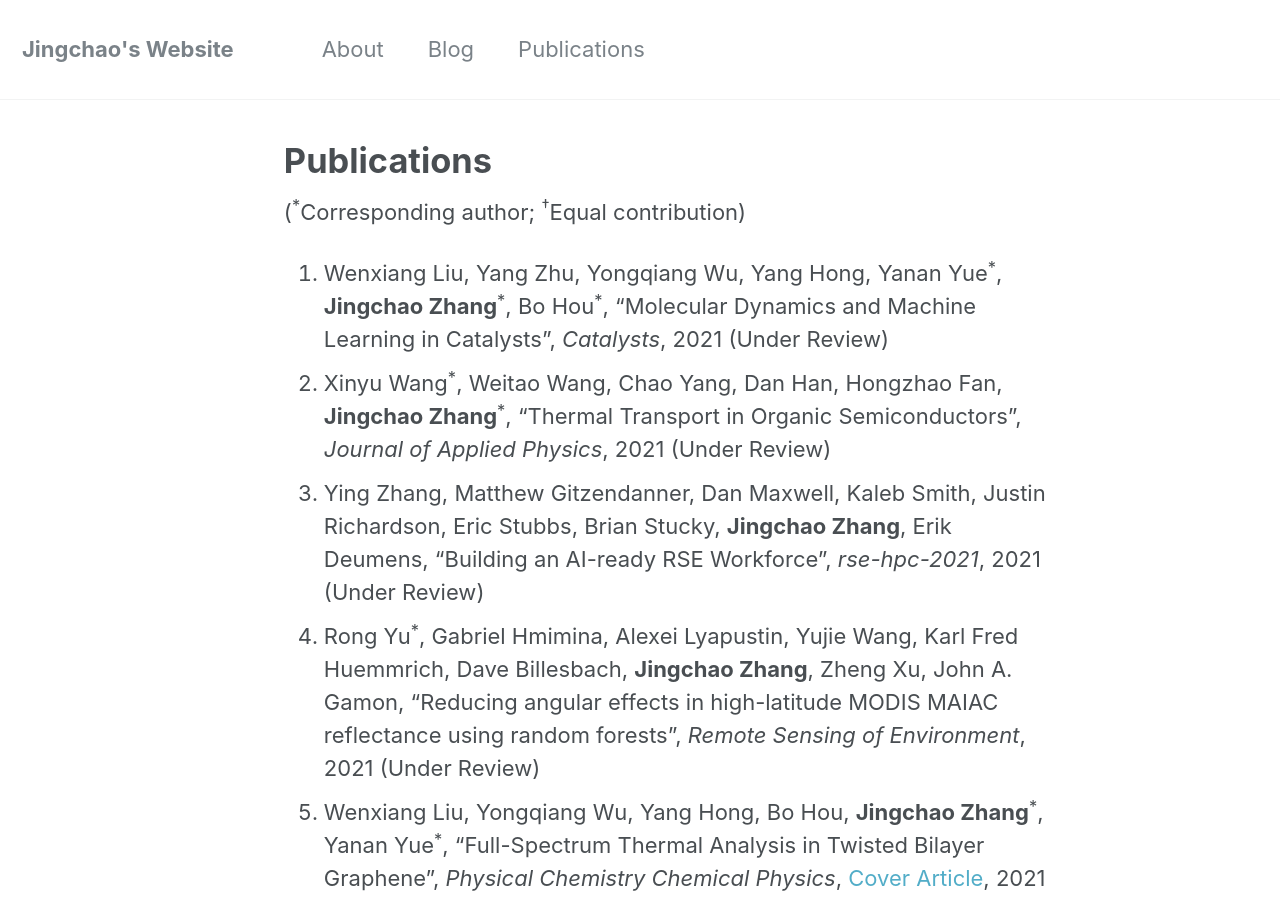
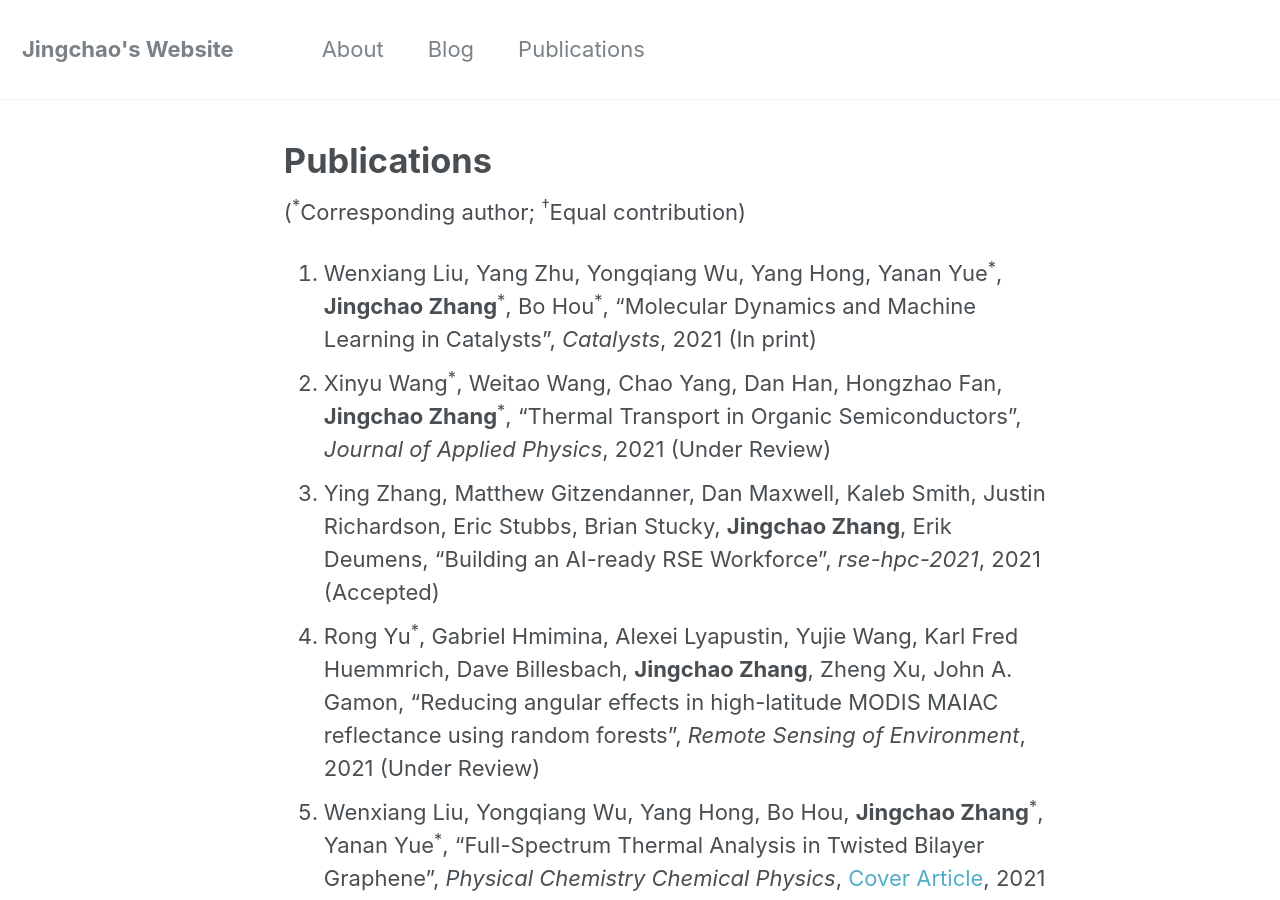
Before and after one commit to JingchaoZhang/JingchaoZhang.github.io, a Jekyll site: the page built from _pages/publications.md, in a window 1280 px wide and 900 px high. Built offline with Jekyll 4.4.1, drawn with Linux system fonts in a browser that asks for light colours.

Commit message:
Update publications.md

```diff
--- a/_pages/publications.md
+++ b/_pages/publications.md
@@ -7,9 +7,9 @@ author_profile: false
 
 (<sup>\*</sup>Corresponding author; <sup>†</sup>Equal contribution)
 
-1. Wenxiang Liu, Yang Zhu, Yongqiang Wu, Yang Hong, Yanan Yue<sup>\*</sup>, **Jingchao Zhang**<sup>\*</sup>, Bo Hou<sup>\*</sup>, "Molecular Dynamics and Machine Learning in Catalysts", *Catalysts*, 2021 (Under Review)
+1. Wenxiang Liu, Yang Zhu, Yongqiang Wu, Yang Hong, Yanan Yue<sup>\*</sup>, **Jingchao Zhang**<sup>\*</sup>, Bo Hou<sup>\*</sup>, "Molecular Dynamics and Machine Learning in Catalysts", *Catalysts*, 2021 (In print)
 2. Xinyu Wang<sup>\*</sup>, Weitao Wang, Chao Yang, Dan Han, Hongzhao Fan, **Jingchao Zhang**<sup>\*</sup>, "Thermal Transport in Organic Semiconductors", *Journal of Applied Physics*, 2021 (Under Review)
-3. Ying Zhang, Matthew Gitzendanner, Dan Maxwell, Kaleb Smith, Justin Richardson, Eric Stubbs, Brian Stucky, **Jingchao Zhang**, Erik Deumens, "Building	an	AI-ready	RSE	Workforce", *rse-hpc-2021*, 2021 (Under Review)
+3. Ying Zhang, Matthew Gitzendanner, Dan Maxwell, Kaleb Smith, Justin Richardson, Eric Stubbs, Brian Stucky, **Jingchao Zhang**, Erik Deumens, "Building	an	AI-ready	RSE	Workforce", *rse-hpc-2021*, 2021 (Accepted)
 4. Rong Yu<sup>\*</sup>, Gabriel Hmimina, Alexei Lyapustin, Yujie Wang, Karl Fred Huemmrich, Dave Billesbach, **Jingchao Zhang**, Zheng Xu, John A. Gamon, "Reducing angular effects in high-latitude MODIS MAIAC reflectance using random forests", *Remote Sensing of Environment*, 2021 (Under Review)
 6. Wenxiang Liu, Yongqiang Wu, Yang Hong, Bo Hou, **Jingchao Zhang**<sup>\*</sup>, Yanan Yue<sup>\*</sup>, "Full-Spectrum Thermal Analysis in Twisted Bilayer Graphene", *Physical Chemistry Chemical Physics*, [Cover Article](), 2021 [pdf](https://drive.google.com/file/d/1GwmeSDrnaBKdatSAO_nRV2JlJbpxMPOE/view?usp=sharing)
 7. Xinyu Wang<sup>\*</sup>, Hongzhao Fan, Dan Han, Yang Hong, **Jingchao Zhang**<sup>\*</sup>, "Thermal Boundary Resistance at Graphene-Pentacene Interface Explored by A Data-Intensive Approach", *Nanotechnology*, 2021, 32, 215404 [pdf](https://drive.google.com/file/d/1AcEVYFfYAEEPisRVgxOCoeWjl8AfNH-_/view?usp=sharing), [Endnote](https://drive.google.com/uc?export=download&id=1FoGh5PeH00QuHd9dqC-IvM3GcnJgR6V_)
```
